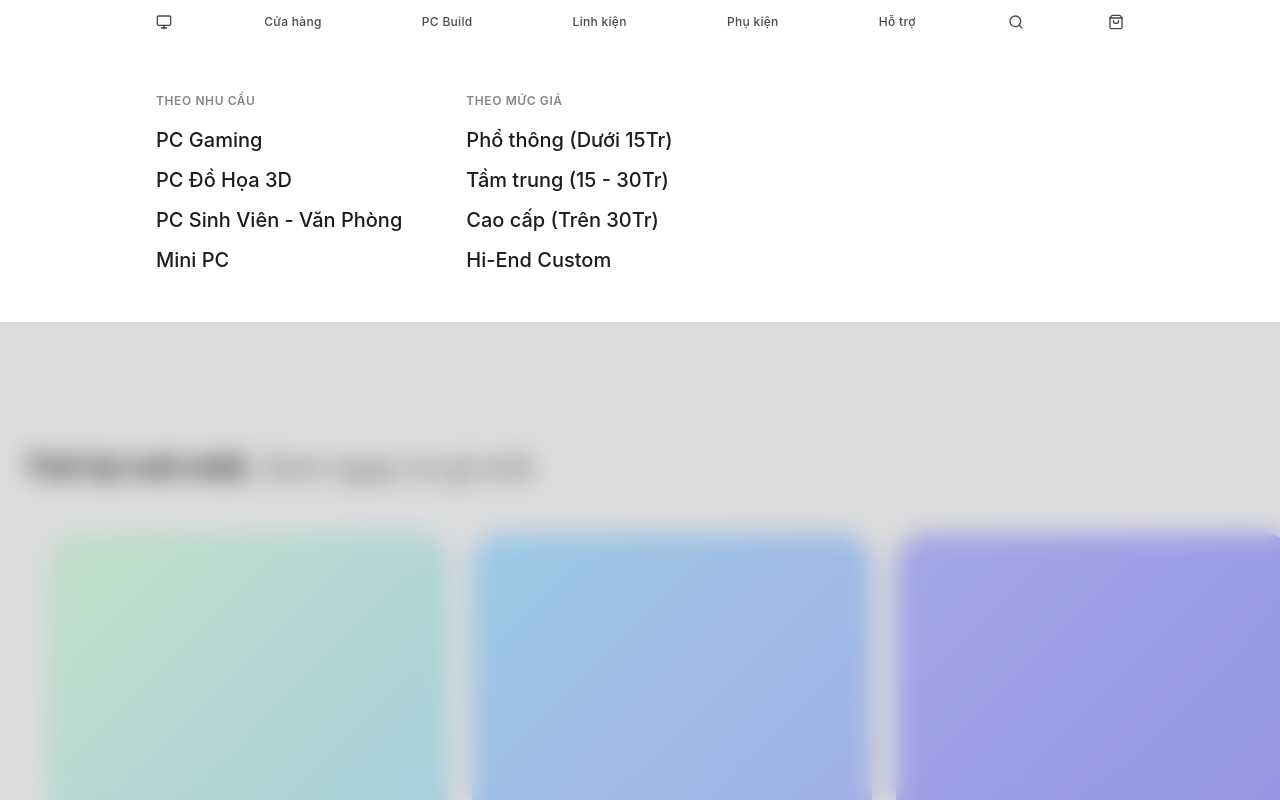
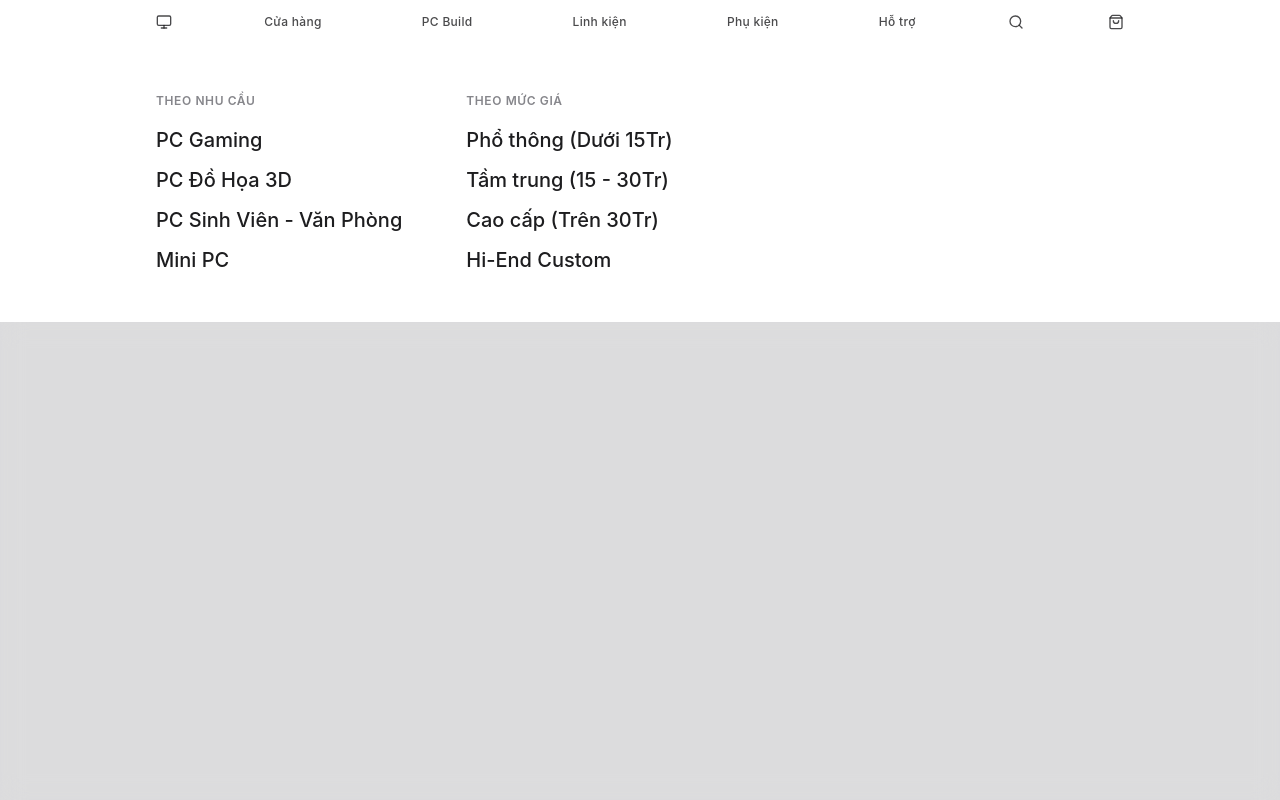
Before and after one commit to qtungnui07/pcshop-website, a React (Vite) app: page / in a window 1280 px wide. Both pictures are taken after a click on the link "PC Build". Shown: the top 800 px of the page. Built offline with nearby package versions, Linux system fonts and the light colour scheme.

Commit message:
add route, fix

```diff
--- a/src/App.tsx
+++ b/src/App.tsx
@@ -56,8 +56,26 @@ const itemVariants: Variants = {
   },
 };
 
-function App() {
-  const [activeMenu, setActiveMenu] = useState<string | null>(null);
+const latestProducts = [
+  { from: "D9F9DF", to: "AEE2FF" },
+  { from: "AEE2FF", to: "B5BAFF" },
+  { from: "B5BAFF", to: "9FA1FF" },
+  { from: "9FA1FF", to: "ECB65F" },
+  { from: "ECB65F", to: "F0E76F" },
+  { from: "F0E76F", to: "D9F9DF" },
+];
+
+const categories = [
+  { name: 'PC Build', icon: <Box className="w-10 h-10 mb-3 text-[#1d1d1f]" strokeWidth={1} /> },
+  { name: 'Màn Hình', icon: <Monitor className="w-10 h-10 mb-3 text-[#1d1d1f]" strokeWidth={1} /> },
+  { name: 'Linh Kiện', icon: <Cpu className="w-10 h-10 mb-3 text-[#1d1d1f]" strokeWidth={1} /> },
+  { name: 'Lưu Trữ', icon: <HardDrive className="w-10 h-10 mb-3 text-[#1d1d1f]" strokeWidth={1} /> },
+  { name: 'Chuột', icon: <Mouse className="w-10 h-10 mb-3 text-[#1d1d1f]" strokeWidth={1} /> },
+  { name: 'Bàn Phím', icon: <Keyboard className="w-10 h-10 mb-3 text-[#1d1d1f]" strokeWidth={1} /> },
+  { name: 'Âm Thanh', icon: <Headphones className="w-10 h-10 mb-3 text-[#1d1d1f]" strokeWidth={1} /> },
+];
+
+function StorePage() {
   const scrollRef = useRef<HTMLDivElement>(null);
   const [canScrollLeft, setCanScrollLeft] = useState(false);
   const [canScrollRight, setCanScrollRight] = useState(true);
@@ -77,120 +95,22 @@ function App() {
   }, []);
 
   const scrollRight = () => {
-    if (scrollRef.current && scrollRef.current.children.length > 0) {
-      const cardWidth = (scrollRef.current.children[0] as HTMLElement).offsetWidth;
+    if (scrollRef.current && scrollRef.current.children.length > 1) {
+      const cardWidth = (scrollRef.current.children[1] as HTMLElement).offsetWidth;
       const gap = window.innerWidth >= 768 ? 24 : 16;
       scrollRef.current.scrollBy({ left: cardWidth + gap, behavior: 'smooth' });
     }
   };
 
   const scrollLeft = () => {
-    if (scrollRef.current && scrollRef.current.children.length > 0) {
-      const cardWidth = (scrollRef.current.children[0] as HTMLElement).offsetWidth;
+    if (scrollRef.current && scrollRef.current.children.length > 1) {
+      const cardWidth = (scrollRef.current.children[1] as HTMLElement).offsetWidth;
       const gap = window.innerWidth >= 768 ? 24 : 16;
       scrollRef.current.scrollBy({ left: -(cardWidth + gap), behavior: 'smooth' });
     }
   };
 
-  const latestProducts = [
-    { from: "D9F9DF", to: "AEE2FF" },
-    { from: "AEE2FF", to: "B5BAFF" },
-    { from: "B5BAFF", to: "9FA1FF" },
-    { from: "9FA1FF", to: "ECB65F" },
-    { from: "ECB65F", to: "F0E76F" },
-    { from: "F0E76F", to: "D9F9DF" },
-  ];
-
-  const categories = [
-    { name: 'PC Build', icon: <Box className="w-10 h-10 mb-3 text-[#1d1d1f]" strokeWidth={1} /> },
-    { name: 'Màn Hình', icon: <Monitor className="w-10 h-10 mb-3 text-[#1d1d1f]" strokeWidth={1} /> },
-    { name: 'Linh Kiện', icon: <Cpu className="w-10 h-10 mb-3 text-[#1d1d1f]" strokeWidth={1} /> },
-    { name: 'Lưu Trữ', icon: <HardDrive className="w-10 h-10 mb-3 text-[#1d1d1f]" strokeWidth={1} /> },
-    { name: 'Chuột', icon: <Mouse className="w-10 h-10 mb-3 text-[#1d1d1f]" strokeWidth={1} /> },
-    { name: 'Bàn Phím', icon: <Keyboard className="w-10 h-10 mb-3 text-[#1d1d1f]" strokeWidth={1} /> },
-    { name: 'Âm Thanh', icon: <Headphones className="w-10 h-10 mb-3 text-[#1d1d1f]" strokeWidth={1} /> },
-  ];
-
   return (
-    <div className="min-h-screen bg-[#f5f5f7] text-[#1d1d1f] font-sans selection:bg-blue-200">
-      <AnimatePresence>
-        {activeMenu && (
-          <motion.div
-            initial={{ opacity: 0 }}
-            animate={{ opacity: 1 }}
-            exit={{ opacity: 0 }}
-            transition={{ duration: 0.4, ease: "easeInOut" }}
-            className="fixed inset-0 z-40 bg-black/10 backdrop-blur-md"
-          />
-        )}
-      </AnimatePresence>
-
-      <nav
-        className={`fixed top-0 left-0 w-full z-50 transition-colors duration-300 ${activeMenu ? 'bg-white' : 'bg-white/70 backdrop-blur-md'
-          }`}
-        onMouseLeave={() => setActiveMenu(null)}
-      >
-        <div className="max-w-[1000px] mx-auto px-4">
-          <ul className="flex items-center justify-between h-11 text-[12px] text-[#1d1d1f]/80 font-medium tracking-wide">
-            <li><a href="#" className="hover:text-black transition-colors"><Monitor className="w-4 h-4" /></a></li>
-
-            {navItems.map((item) => (
-              <li
-                key={item.name}
-                className="hidden md:block h-11"
-                onMouseEnter={() => setActiveMenu(item.name)}
-              >
-                <a href="#" className="h-full flex items-center px-2 hover:text-black transition-colors">
-                  {item.name}
-                </a>
-              </li>
-            ))}
-
-            <li><a href="#" className="hover:text-black transition-colors"><Search className="w-4 h-4" /></a></li>
-            <li><a href="#" className="hover:text-black transition-colors"><ShoppingBag className="w-4 h-4" /></a></li>
-          </ul>
-        </div>
-        <AnimatePresence>
-          {activeMenu && navItems.find(i => i.name === activeMenu)?.dropdown && (
-            <motion.div
-              initial={{ height: 0 }}
-              animate={{ height: 'auto' }}
-              exit={{ height: 0 }}
-              transition={{ duration: 0.35, ease: [0.25, 1, 0.5, 1] }}
-              className="absolute top-11 left-0 w-full bg-white overflow-hidden"
-            >
-              <motion.div
-                variants={containerVariants}
-                initial="hidden"
-                animate="show"
-                className="max-w-[1000px] mx-auto px-4 py-12 flex gap-16"
-              >
-                {navItems.find(i => i.name === activeMenu)?.dropdown?.map((col, idx) => (
-                  // MỖI CỘT
-                  <div
-                    key={idx}
-                    className="flex flex-col"
-                  >
-                    <motion.h3 variants={itemVariants} className="text-[12px] text-[#86868b] mb-4 tracking-wider uppercase font-semibold">
-                      {col.title}
-                    </motion.h3>
-                    <ul className="space-y-3">
-                      {col.links.map((link, lIdx) => (
-                        <motion.li variants={itemVariants} key={lIdx}>
-                          <a href="#" className="text-xl font-medium text-[#1d1d1f] hover:text-blue-600 transition-colors block">
-                            {link}
-                          </a>
-                        </motion.li>
-                      ))}
-                    </ul>
-                  </div>
-                ))}
-              </motion.div>
-            </motion.div>
-          )}
-        </AnimatePresence>
-      </nav>
-
     <main className="pt-24 pb-12 relative z-10">
       <div className="max-w-[1600px] mx-auto px-4 sm:px-6">
 
@@ -277,6 +197,117 @@ function App() {
         </div>
       </div>
     </main>
+  );
+}
+
+function App() {
+  const [activeMenu, setActiveMenu] = useState<string | null>(null);
+  const [currentPage, setCurrentPage] = useState<'home' | 'store'>(() => {
+    return window.location.hash === '#store' ? 'store' : 'home';
+  });
+
+  useEffect(() => {
+    const handleHashChange = () => {
+      setCurrentPage(window.location.hash === '#store' ? 'store' : 'home');
+    };
+    window.addEventListener('hashchange', handleHashChange);
+    return () => window.removeEventListener('hashchange', handleHashChange);
+  }, []);
+
+  return (
+    <div className="min-h-screen bg-[#f5f5f7] text-[#1d1d1f] font-sans selection:bg-blue-200">
+      <AnimatePresence>
+        {activeMenu && (
+          <motion.div
+            initial={{ opacity: 0 }}
+            animate={{ opacity: 1 }}
+            exit={{ opacity: 0 }}
+            transition={{ duration: 0.4, ease: "easeInOut" }}
+            className="fixed inset-0 z-40 bg-black/10 backdrop-blur-md"
+          />
+        )}
+      </AnimatePresence>
+
+      <nav
+        className={`fixed top-0 left-0 w-full z-50 transition-colors duration-300 ${activeMenu ? 'bg-white' : 'bg-white/70 backdrop-blur-md'
+          }`}
+        onMouseLeave={() => setActiveMenu(null)}
+      >
+        <div className="max-w-[1000px] mx-auto px-4">
+          <ul className="flex items-center justify-between h-11 text-[12px] text-[#1d1d1f]/80 font-medium tracking-wide">
+            <li>
+              <a href="#home" onClick={() => setCurrentPage('home')} className="hover:text-black transition-colors">
+                <Monitor className="w-4 h-4" />
+              </a>
+            </li>
+
+            {navItems.map((item) => (
+              <li
+                key={item.name}
+                className="hidden md:block h-11"
+                onMouseEnter={() => setActiveMenu(item.name)}
+              >
+                <a
+                  href={item.name === 'Cửa hàng' ? '#store' : '#'}
+                  onClick={(e) => {
+                    if (item.name === 'Cửa hàng') setCurrentPage('store');
+                    else e.preventDefault();
+                  }}
+                  className="h-full flex items-center px-2 hover:text-black transition-colors"
+                >
+                  {item.name}
+                </a>
+              </li>
+            ))}
+
+            <li><a href="#" className="hover:text-black transition-colors"><Search className="w-4 h-4" /></a></li>
+            <li><a href="#" className="hover:text-black transition-colors"><ShoppingBag className="w-4 h-4" /></a></li>
+          </ul>
+        </div>
+        <AnimatePresence>
+          {activeMenu && navItems.find(i => i.name === activeMenu)?.dropdown && (
+            <motion.div
+              initial={{ height: 0 }}
+              animate={{ height: 'auto' }}
+              exit={{ height: 0 }}
+              transition={{ duration: 0.35, ease: [0.25, 1, 0.5, 1] }}
+              className="absolute top-11 left-0 w-full bg-white overflow-hidden"
+            >
+              <motion.div
+                variants={containerVariants}
+                initial="hidden"
+                animate="show"
+                className="max-w-[1000px] mx-auto px-4 py-12 flex gap-16"
+              >
+                {navItems.find(i => i.name === activeMenu)?.dropdown?.map((col, idx) => (
+                  <div key={idx} className="flex flex-col">
+                    <motion.h3 variants={itemVariants} className="text-[12px] text-[#86868b] mb-4 tracking-wider uppercase font-semibold">
+                      {col.title}
+                    </motion.h3>
+                    <ul className="space-y-3">
+                      {col.links.map((link, lIdx) => (
+                        <motion.li variants={itemVariants} key={lIdx}>
+                          <a href="#" className="text-xl font-medium text-[#1d1d1f] hover:text-blue-600 transition-colors block">
+                            {link}
+                          </a>
+                        </motion.li>
+                      ))}
+                    </ul>
+                  </div>
+                ))}
+              </motion.div>
+            </motion.div>
+          )}
+        </AnimatePresence>
+      </nav>
+
+      {currentPage === 'store' && <StorePage />}
+
+      {currentPage === 'home' && (
+        <main className="pt-24 pb-12 relative z-10 min-h-screen">
+          {/* Blank page as requested */}
+        </main>
+      )}
     </div>
   );
 }
```
Lines whose indentation alone changed are shown as unchanged.
